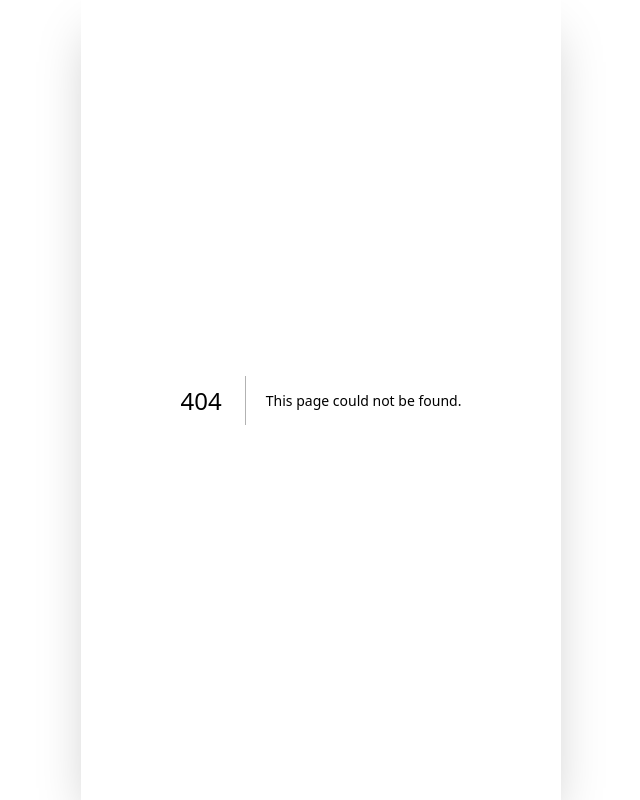
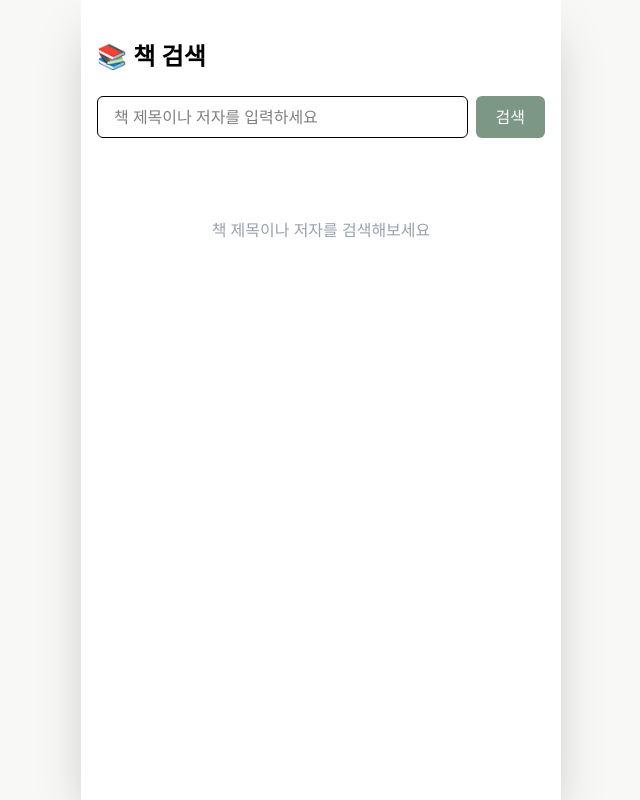
Before and after one commit to hyeon-aa/bookArchive, a Next.js app in the folder client/: page /books/search in a window 1280 px wide. Before the commit this address had no page. Shown: the whole page, without its empty margins (319-959 px from the left). Built offline with nearby package versions, Linux system fonts and the light colour scheme.

Commit message:
feat(front): 책 검색 api 연동 및 화면 구현

```diff
--- /dev/null
+++ b/client/app/books/search/page.tsx
@@ -0,0 +1,91 @@
+"use client";
+
+import { bookSearchApi } from "@/feature/books/api";
+import type { BookSearch } from "@/feature/books/type";
+import Image from "next/image";
+import { useState } from "react";
+
+export default function BookSearchPage() {
+  const [query, setQuery] = useState("");
+  const [books, setBooks] = useState<BookSearch[]>([]);
+  const [loading, setLoading] = useState(false);
+
+  const handleSearch = async () => {
+    if (!query.trim()) return;
+
+    setLoading(true);
+    try {
+      const data = await bookSearchApi.search(query);
+      setBooks(data);
+    } catch (e) {
+      console.error(e);
+    } finally {
+      setLoading(false);
+    }
+  };
+
+  const handleKeyDown = (e: React.KeyboardEvent<HTMLInputElement>) => {
+    if (e.key === "Enter") {
+      handleSearch();
+    }
+  };
+
+  return (
+    <div className="min-h-screen bg-white">
+      <div className="max-w-3xl mx-auto px-4 py-10">
+        <h1 className="text-2xl font-bold mb-6">📚 책 검색</h1>
+
+        <div className="flex gap-2 mb-8">
+          <input
+            value={query}
+            onChange={(e) => setQuery(e.target.value)}
+            onKeyDown={handleKeyDown}
+            placeholder="책 제목이나 저자를 입력하세요"
+            className="flex-1 px-4 py-2 border rounded-md focus:outline-none focus:ring-2 focus:ring-[rgb(var(--primary-sage))]"
+          />
+
+          <button
+            onClick={handleSearch}
+            className="px-5 py-2 rounded-md text-white bg-[rgb(var(--primary-sage))] hover:bg-[#5E7365]"
+          >
+            검색
+          </button>
+        </div>
+
+        {loading && <p className="text-gray-500">검색 중...</p>}
+
+        {!loading && books.length === 0 && (
+          <div className="text-center mt-20 text-gray-400">
+            <p>책 제목이나 저자를 검색해보세요</p>
+          </div>
+        )}
+
+        <ul className="space-y-4">
+          {books.map((book) => (
+            <li
+              key={book.isbn}
+              className="flex gap-4 p-4 bg-white rounded-lg shadow"
+            >
+              <Image
+                src={book.imageUrl}
+                alt={book.title}
+                width={80}
+                height={112}
+                className="object-cover rounded"
+              />
+
+              <div className="flex-1">
+                <h2 className="font-semibold">{book.title}</h2>
+                <p className="text-sm text-gray-500">{book.author}</p>
+              </div>
+
+              <button className="self-center px-4 py-2 text-sm rounded-md border border-[rgb(var(--primary-sage))] text-[rgb(var(--primary-sage))] hover:bg-[rgb(var(--accent-cream))]">
+                등록하기
+              </button>
+            </li>
+          ))}
+        </ul>
+      </div>
+    </div>
+  );
+}
--- a/client/app/globals.css
+++ b/client/app/globals.css
@@ -3,14 +3,14 @@
 :root {
   --foreground-rgb: 0, 0, 0;
   --background-rgb: 255, 255, 255;
-  --primary-coral: 244, 164, 96;
-  --secondary-peach: 255, 229, 180;
-  --accent-mint: 152, 216, 200;
+  --primary-sage: 124, 152, 133;
+  --secondary-sage-light: 166, 188, 175;
+  --accent-cream: 245, 240, 230;
 }
 
 @media (min-width: 481px) {
   :root {
-    --background-rgb: 254, 250, 246;
+    --background-rgb: 248, 249, 247;
   }
 }
 
--- /dev/null
+++ b/client/feature/books/api.ts
@@ -0,0 +1,8 @@
+import { apiFetch } from "@/lib/api";
+import { BookSearch } from "./type";
+
+export const bookSearchApi = {
+  search: async (query: string): Promise<BookSearch[]> => {
+    return apiFetch(`/books/search?query=${encodeURIComponent(query)}`);
+  },
+};
--- /dev/null
+++ b/client/feature/books/type.ts
@@ -0,0 +1,6 @@
+export interface BookSearch {
+  isbn: string;
+  title: string;
+  author: string;
+  imageUrl: string;
+}
```
